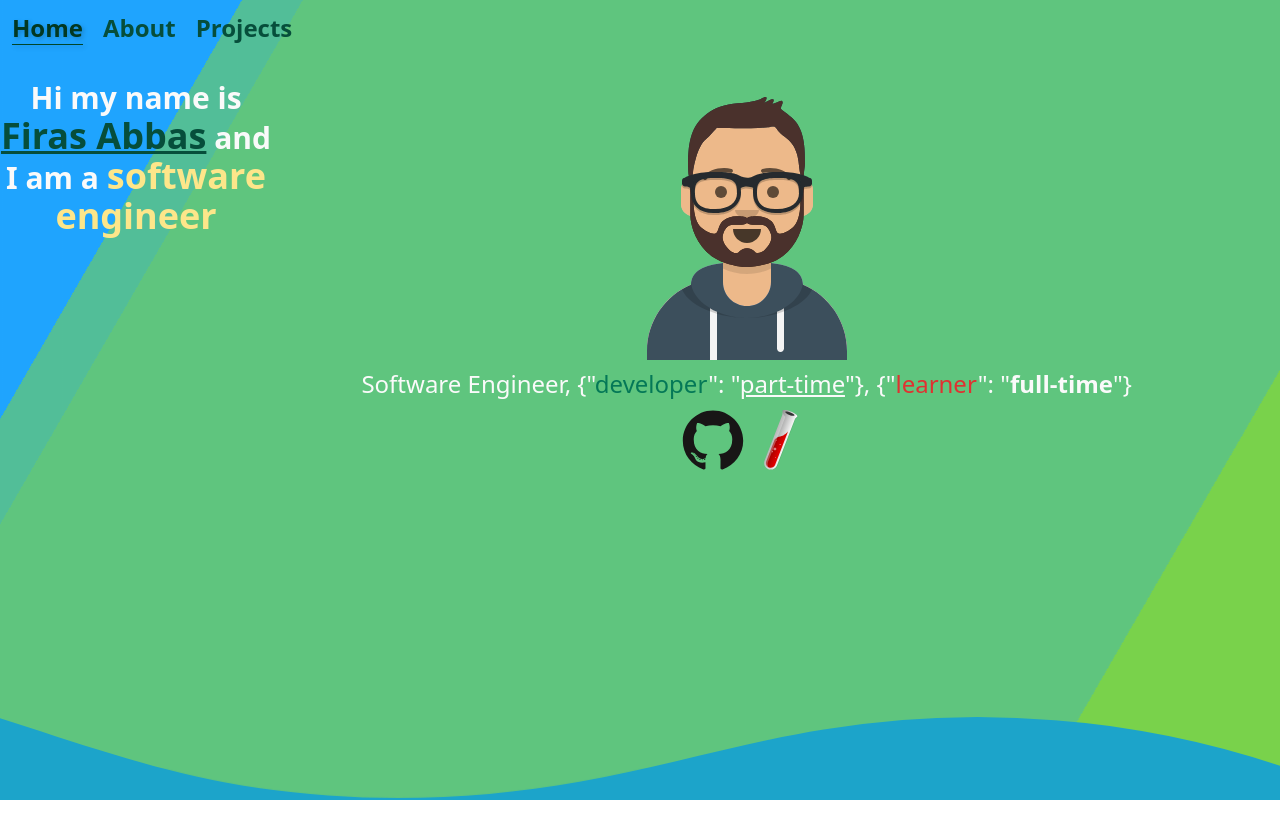
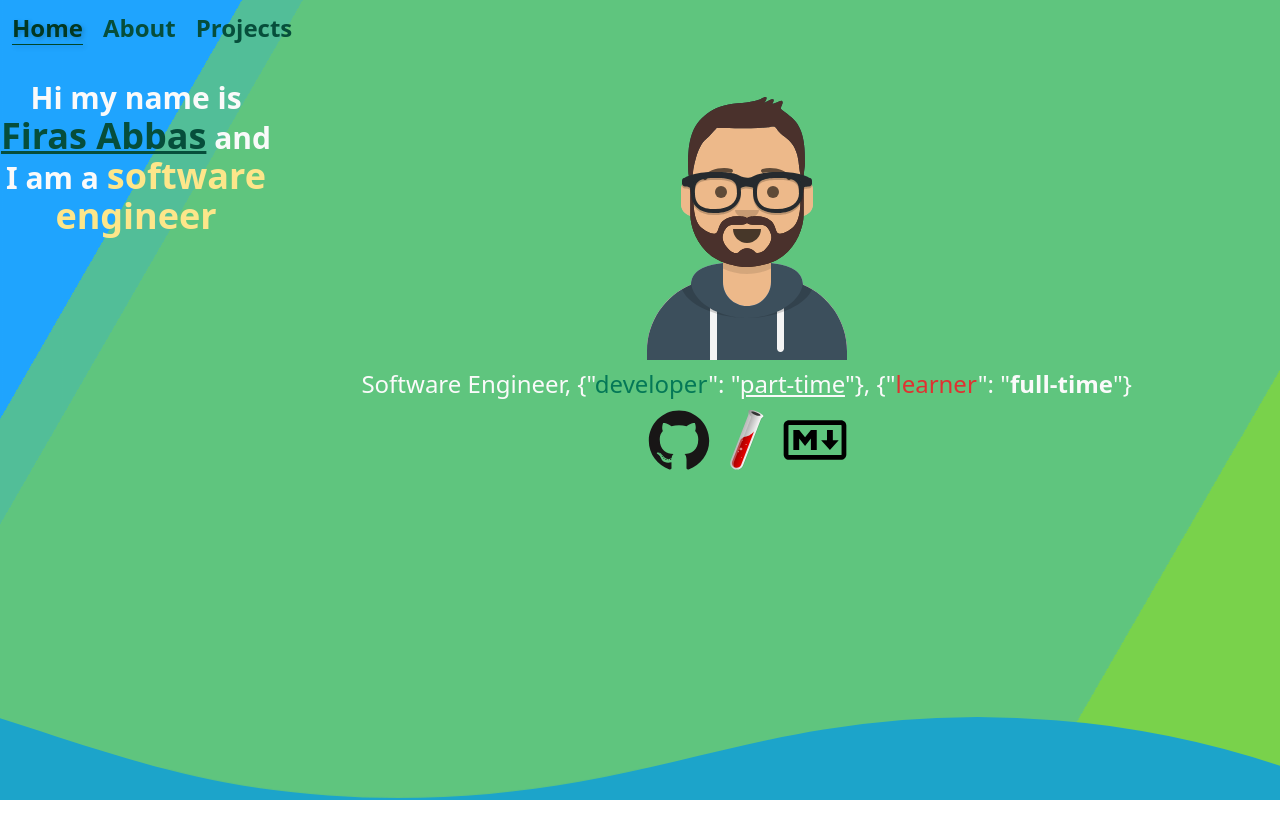
Before and after one commit to voiceinthedark/personal-portfolio, a Vue app: page / in a window 1280 px wide. Shown: the top 838 px of the page. Built offline with nearby package versions, Linux system fonts and the light colour scheme.

Commit message:
Added new link to blog

```diff
--- a/public/projects.json
+++ b/public/projects.json
@@ -49,7 +49,7 @@
         {
             "id": 3,
             "title": "Markdown driven Blog",
-            "description": "A **Markdown driven blog**, *no database* no hussle, written in **Laravel** as a backend and **Vue** as a frontend. Smooth single page application. With **SSR** support.\nFeatures:\n\n - Easily add posts by just writing a markdown file and placing it in the views directory\n - Mermaid diagraming support, powered by Mermaidjs\n - Yaml Frontmatter is everything needed to categorise and process the article\n - Powered by The League Commonmark and Torchlight syntax highlighter\n - **Easy to use**",
+            "description": "A **Markdown driven blog**, *no database* no hussle, written in **Laravel** as a backend and **Vue** as a frontend. Smooth single page application. With **SSR** support.\nHas a companion application, which is a visual studio code extension for article creation and editing.\n\nFeatures:\n\n - Easily add posts by just writing a markdown file and placing it in the views directory\n - Mermaid diagraming support, powered by Mermaidjs\n - Yaml Frontmatter is everything needed to categorise and process the article\n - Powered by The League Commonmark and Torchlight syntax highlighter\n - **Easy to use**",
             "image": "images/markdown-blog.png",
             "github": "https://github.com/voiceinthedark/markdown-blog",
             "technologies": [
--- a/public/selfStore.json
+++ b/public/selfStore.json
@@ -20,11 +20,13 @@
             "Laravel",
             "Composer",
             "Nginx",
-            "Vite"
+            "Vite",
+            "Inertia"
 
         ],
         "github_repo": "https://github.com/voiceinthedark",
         "personal_website": "https://voiceinthedark.github.io/zettlekasten/",
-        "portfolio_website": "https://voiceinthedark.github.io"
+        "portfolio_website": "https://voiceinthedark.github.io",
+        "personal_blog": "https://voiceinthedark.github.io/personal_blog/"
     }
 }
--- /dev/null
+++ b/src/components/icons/IconMarkdown.vue
@@ -0,0 +1,3 @@
+<template>
+    <svg xmlns="http://www.w3.org/2000/svg" viewBox="0 0 128 128"><path style="line-height:normal;font-variant-ligatures:normal;font-variant-position:normal;font-variant-caps:normal;font-variant-numeric:normal;font-variant-alternates:normal;font-variant-east-asian:normal;font-feature-settings:normal;font-variation-settings:normal;text-indent:0;text-align:start;text-decoration-line:none;text-decoration-style:solid;text-decoration-color:#000;text-transform:none;text-orientation:mixed;white-space:normal;shape-padding:0;shape-margin:0;inline-size:0;isolation:auto;mix-blend-mode:normal;solid-color:#000;solid-opacity:1" d="M11.95 24.348c-5.836 0-10.618 4.867-10.618 10.681v57.942c0 5.814 4.782 10.681 10.617 10.681h104.102c5.835 0 10.617-4.867 10.617-10.681V35.03c0-5.814-4.783-10.681-10.617-10.681H14.898l-.002-.002H11.95zm-.007 9.543h104.108c.625 0 1.076.423 1.076 1.14v57.94c0 .717-.453 1.14-1.076 1.14H11.949c-.623 0-1.076-.423-1.076-1.14V35.029c0-.715.451-1.135 1.07-1.138z" color="#000" font-weight="400" font-family="sans-serif" overflow="visible"/><path d="M20.721 84.1V43.9H32.42l11.697 14.78L55.81 43.9h11.696v40.2H55.81V61.044l-11.694 14.78-11.698-14.78V84.1H20.722zm73.104 0L76.28 64.591h11.697V43.9h11.698v20.69h11.698zm0 0"/></svg>
+</template>
--- a/src/views/HomeView.vue
+++ b/src/views/HomeView.vue
@@ -2,6 +2,7 @@
 import SvgAvatarTransparent from '@/components/shared/SvgAvatarTransparent.vue'
 import IconGithub from '../components/icons/IconGithub.vue'
 import IconJekyll from '@/components/icons/IconJekyll.vue'
+import IconMarkdown from '@/components/icons/IconMarkdown.vue'
 import { ref } from 'vue';
 
 let person = ref({});
@@ -37,6 +38,9 @@ fetchData();
           <a :href="person.person.personal_website" target="_blank">
             <IconJekyll class="w-16 h-16 hover:animate-pulse" />
           </a>
+          <a :href="person.person.personal_blog" target="_blank">
+            <IconMarkdown class="w-16 h-16 hover:animate-pulse" />
+          </a>
         </div>
       </div>
     </div>
```
Also changed, not shown: src/2023-08-03-04-14-33.png (deleted).
